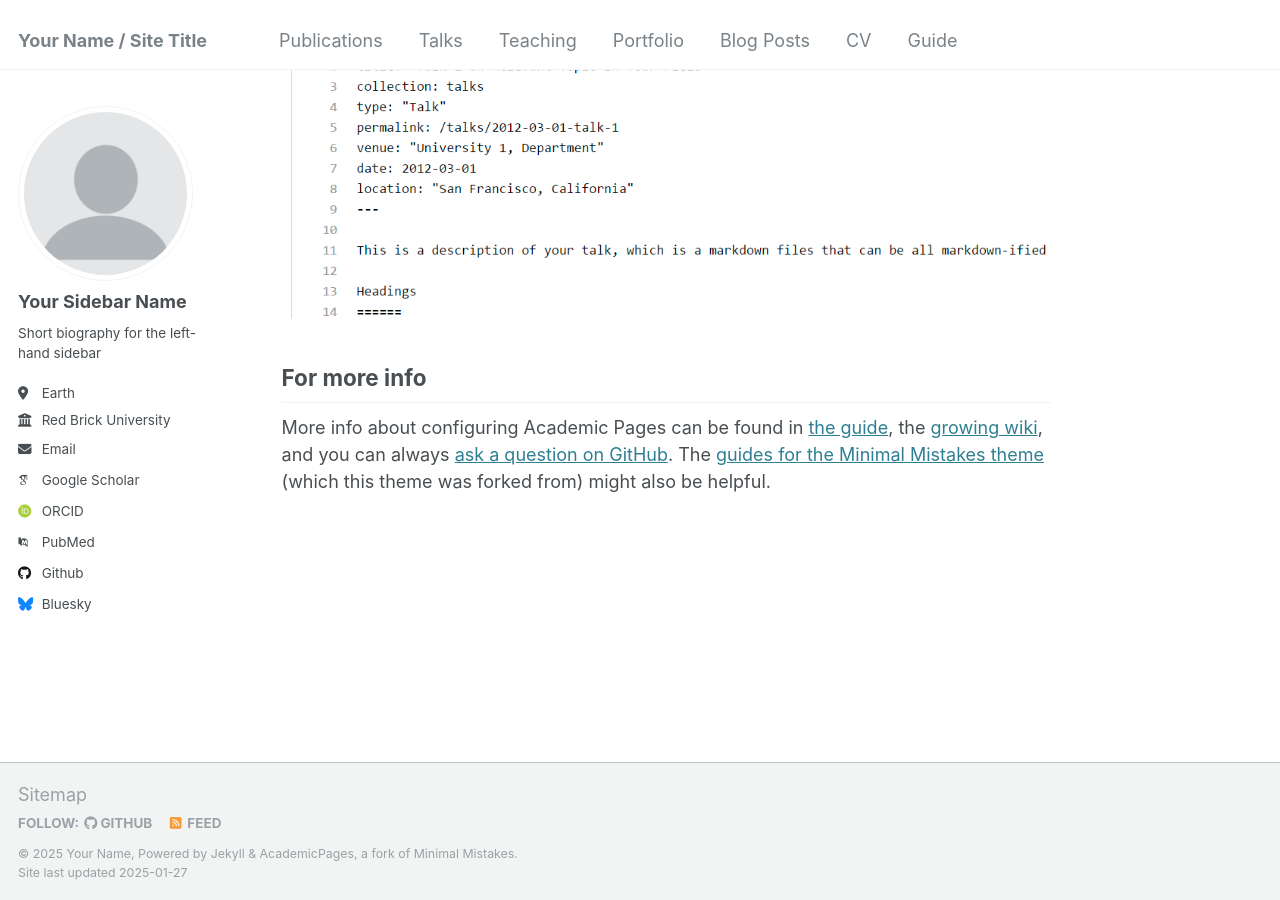
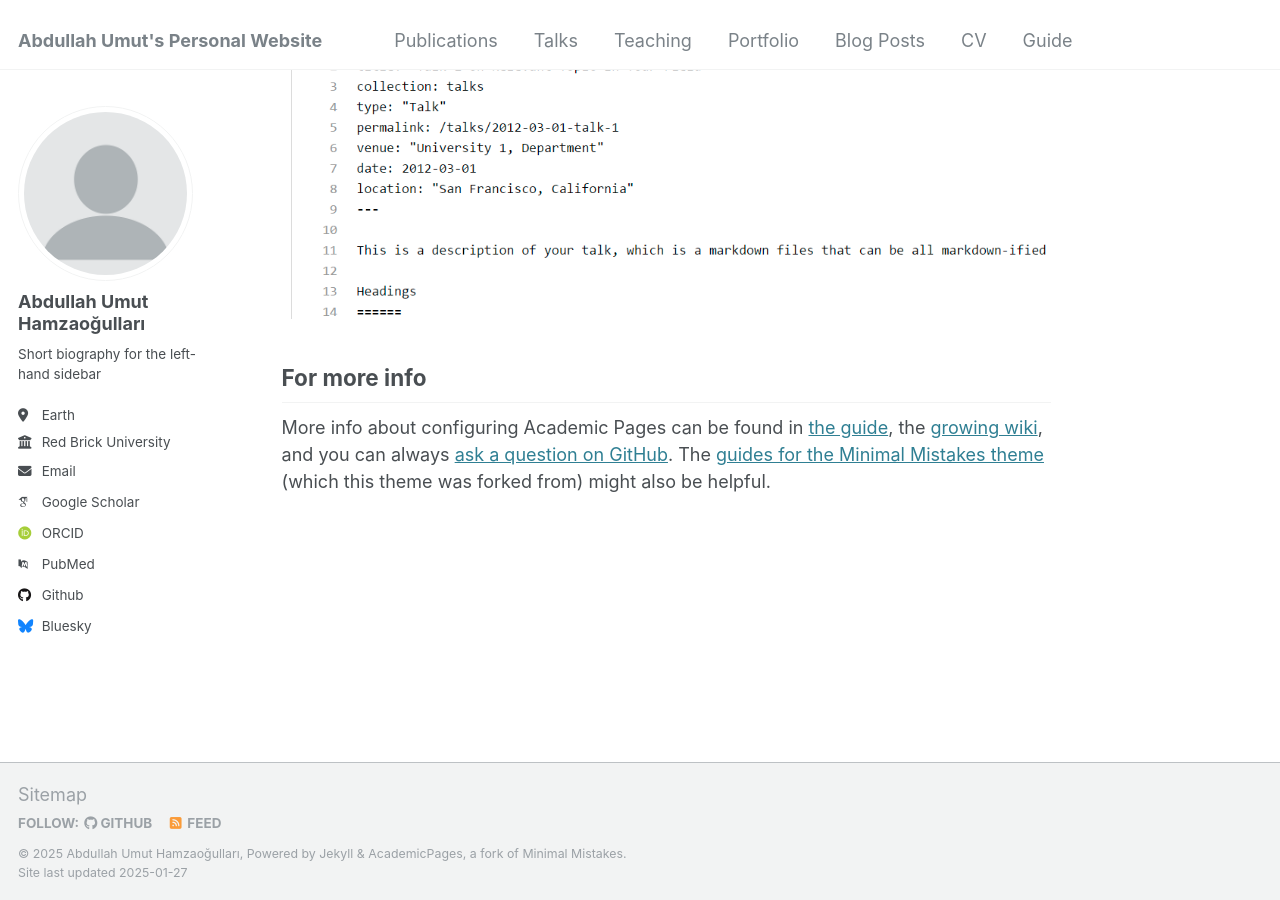
Before and after one commit to abdullahumuth/abdullahumuth.github.io, a Jekyll site: the page built from _pages/about.md, in a window 1280 px wide and 900 px high, scrolled down 2643 px. Built offline with Jekyll 4.4.1, drawn with Linux system fonts in a browser that asks for light colours; some web fonts are replaced.

Commit message:
Update _config.yml

```diff
--- a/_config.yml
+++ b/_config.yml
@@ -8,13 +8,13 @@
 
 # Basic Site Settings
 locale                   : "en-US"
-title                    : "Your Name / Site Title"
+title                    : "Abdullah Umut's Personal Website"
 title_separator          : "-"
-name                     : &name "Your Name"
+name                     : &name "Abdullah Umut Hamzaoğulları"
 description              : &description "personal description"
-url                      : https://academicpages.github.io # the base hostname & protocol for your site e.g. "https://[your GitHub username].github.io"
+url                      : https://abdullahumuth.github.io # the base hostname & protocol for your site e.g. "https://[your GitHub username].github.io"
 baseurl                  : "" # the subpath of your site, e.g. "/blog"
-repository               : "academicpages/academicpages.github.io"
+repository               : "abdullahumuth/abdullahumuth.github.io"
 
 # Site Author - The following control what appear as part of the author content on the side bar.
 #               If a field is blank the icon and link will not appear, otherwise it will be shown.
@@ -22,13 +22,13 @@ repository               : "academicpages/academicpages.github.io"
 author:
   # Biographic information
   avatar           : "profile.png"
-  name             : "Your Sidebar Name"
+  name             : "Abdullah Umut Hamzaoğulları"
   pronouns         : # example: "she/her"
   bio              : "Short biography for the left-hand sidebar"
   location         : "Earth"
   employer         : "Red Brick University"
   uri              : # URL
-  email            : "none@example.org"
+  email            : "abdullahumuth@gmail.com"
 
   # Academic websites
   arxiv            : # URL - Update with the correct link to your profile
@@ -44,7 +44,7 @@ author:
   bitbucket        : # Username - Update with your username on the site
   codepen          : # Username
   dribbble         : # Username
-  github           : "academicpages"
+  github           : "abdullahumuth"
   kaggle           : # Username
   stackoverflow    : # User number or user number and name (i.e., use "1" or "1/jeff-atwood")
 
```
